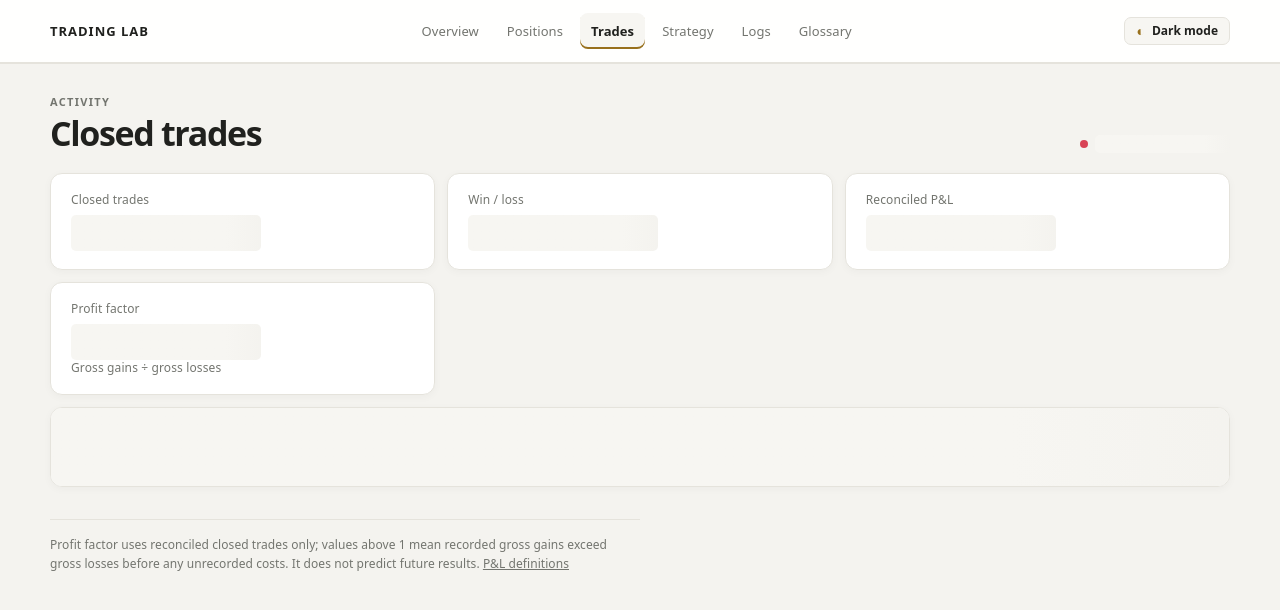
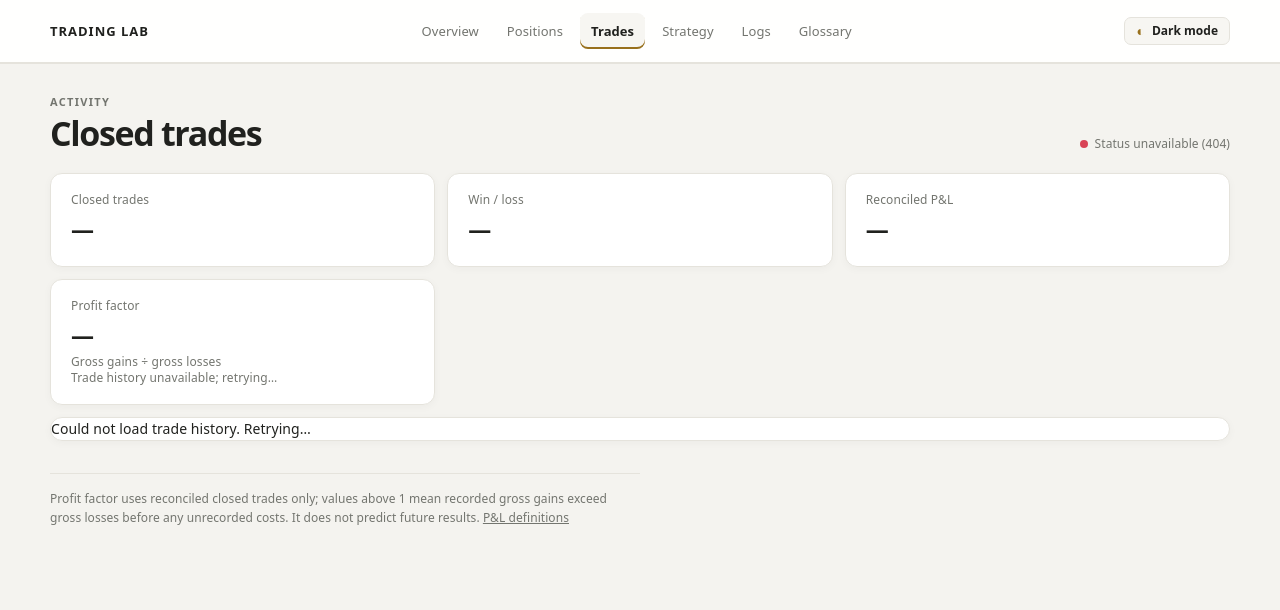
Before and after one commit to Collomut/trading-lab-bot, a Python web app: template templates/history.html in a window 1280 px wide. Shown: the top 610 px of the page. Run offline with Jinja, Linux system fonts and the light colour scheme; the template is opened without the code that fills it, so the values that code supplies are empty.

Commit message:
Fix profit factor loading state

```diff
--- a/templates/history.html
+++ b/templates/history.html
@@ -23,7 +23,7 @@
       <section class="card metric-card"><div class="metric-label">Closed trades</div><div class="metric" id="count" data-skeleton aria-busy="true">—</div></section>
       <section class="card metric-card"><div class="metric-label">Win / loss</div><div class="metric" id="wins" data-skeleton aria-busy="true">—</div></section>
       <section class="card metric-card"><div class="metric-label">Reconciled P&amp;L</div><div class="metric" id="sum" data-skeleton aria-busy="true">—</div></section>
-      <section class="card metric-card"><div class="metric-label">Profit factor</div><div class="metric" id="profit-factor" data-skeleton aria-busy="true">—</div><div class="metric-label">Gross gains ÷ gross losses</div></section>
+      <section class="card metric-card"><div class="metric-label">Profit factor</div><div class="metric" id="profit-factor" data-skeleton aria-busy="true">—</div><div class="metric-label">Gross gains ÷ gross losses</div><div class="metric-label" id="profit-factor-note">Loading trade history…</div></section>
     </div>
     <p id="accounting-note" class="notice" hidden></p>
     <div id="history" class="table-wrap"><div class="empty" data-skeleton aria-busy="true">Loading…</div></div>
@@ -32,6 +32,7 @@
 <script>
 const money=v=>'$'+Number(v||0).toLocaleString(undefined,{minimumFractionDigits:2,maximumFractionDigits:2});
 function addCell(row,v,cls=''){const td=document.createElement('td');td.textContent=v;if(cls)td.className=cls;row.append(td)}
+function finishLoading(){document.querySelectorAll('[data-skeleton]').forEach(el=>{el.removeAttribute('data-skeleton');el.setAttribute('aria-busy','false')})}
 async function refresh(){try{
   const r=await fetch('/api/status',{cache:'no-store'});if(!r.ok)throw Error(`Status unavailable (${r.status})`);
   const d=await r.json(),sells=(d.trades||[]).filter(t=>t.action==='SELL'),complete=sells.filter(t=>t.accounting_complete!==false&&t.pnl!==null&&t.pnl!==undefined),incomplete=sells.length-complete.length;
@@ -39,14 +40,16 @@ async function refresh(){try{
   document.getElementById('count').textContent=sells.length;
   document.getElementById('wins').textContent=`${wins} / ${losses}`;
   const sum=document.getElementById('sum');sum.textContent=incomplete?'Pending review':money(total);sum.className='metric '+(!incomplete&&total>0?'positive':!incomplete&&total<0?'negative':'');
-  const pf=document.getElementById('profit-factor');pf.textContent=d.profit_factor==null?'—':Number(d.profit_factor).toFixed(2);
+  const pf=document.getElementById('profit-factor');pf.textContent=d.profit_factor==null?'N/A':Number(d.profit_factor).toFixed(2);
+  const pfNote=document.getElementById('profit-factor-note');
+  pfNote.textContent=incomplete?'Some closed trades need fee/fill reconciliation.':!complete.length?'No closed trades yet.':Number(d.gross_loss||0)===0?'No gross losses recorded; the denominator is zero.':'Calculated from reconciled closed trades.';
   const note=document.getElementById('accounting-note');note.hidden=!incomplete;note.textContent=incomplete?`${incomplete} closed trade${incomplete===1?' has':'s have'} incomplete fee or partial-fill accounting. Those results are excluded from P&L and profit factor; review the exchange fills before resuming.`:'';
   const wrap=document.getElementById('history');wrap.replaceChildren();
   if(!sells.length){const p=document.createElement('div');p.className='empty';p.textContent='No closed trades recorded';wrap.append(p)}
   else{const t=document.createElement('table'),h=t.createTHead().insertRow();['Time (UTC)','Pair','Exit','P&L','Reason'].forEach(x=>{const th=document.createElement('th');th.textContent=x;h.append(th)});const b=t.createTBody();
     for(const trade of [...sells].reverse()){const row=b.insertRow(),valid=trade.accounting_complete!==false&&trade.pnl!==null&&trade.pnl!==undefined;addCell(row,(trade.timestamp||'').replace('T',' ').slice(0,19));addCell(row,trade.symbol||'—');addCell(row,money(trade.price));addCell(row,valid?money(trade.pnl):'Pending reconciliation',valid?(trade.pnl>0?'positive':trade.pnl<0?'negative':''):'');addCell(row,trade.reason||'—')}wrap.append(t)}
-  document.getElementById('state').textContent=`Updated ${new Date().toLocaleTimeString()}`;document.getElementById('dot').className='dot ok'
-}catch(e){document.getElementById('state').textContent=e.message;document.getElementById('dot').className='dot bad'}}
+  document.getElementById('state').textContent=`Updated ${new Date().toLocaleTimeString()}`;document.getElementById('dot').className='dot ok';finishLoading()
+}catch(e){document.getElementById('state').textContent=e.message;document.getElementById('dot').className='dot bad';document.getElementById('profit-factor-note').textContent='Trade history unavailable; retrying…';const wrap=document.getElementById('history');if(wrap.querySelector('[data-skeleton]'))wrap.textContent='Could not load trade history. Retrying…';finishLoading()}}
 refresh();setInterval(refresh,15000);
 </script>
 </body>
--- a/tests.py
+++ b/tests.py
@@ -2734,6 +2734,9 @@ class TestTemplatesWordingAndMobileUx(unittest.TestCase):
         self.assertIn("Gross gains ÷ gross losses", history)
         self.assertIn("Pending reconciliation", history)
         self.assertIn("incomplete fee or partial-fill accounting", history)
+        self.assertIn("profit-factor-note", history)
+        self.assertIn("d.profit_factor==null?'N/A'", history)
+        self.assertIn("function finishLoading()", history)
 
     def test_glossary_definitions_completeness(self):
         glossary = (Path("templates") / "glossary.html").read_text(encoding="utf-8")
```
